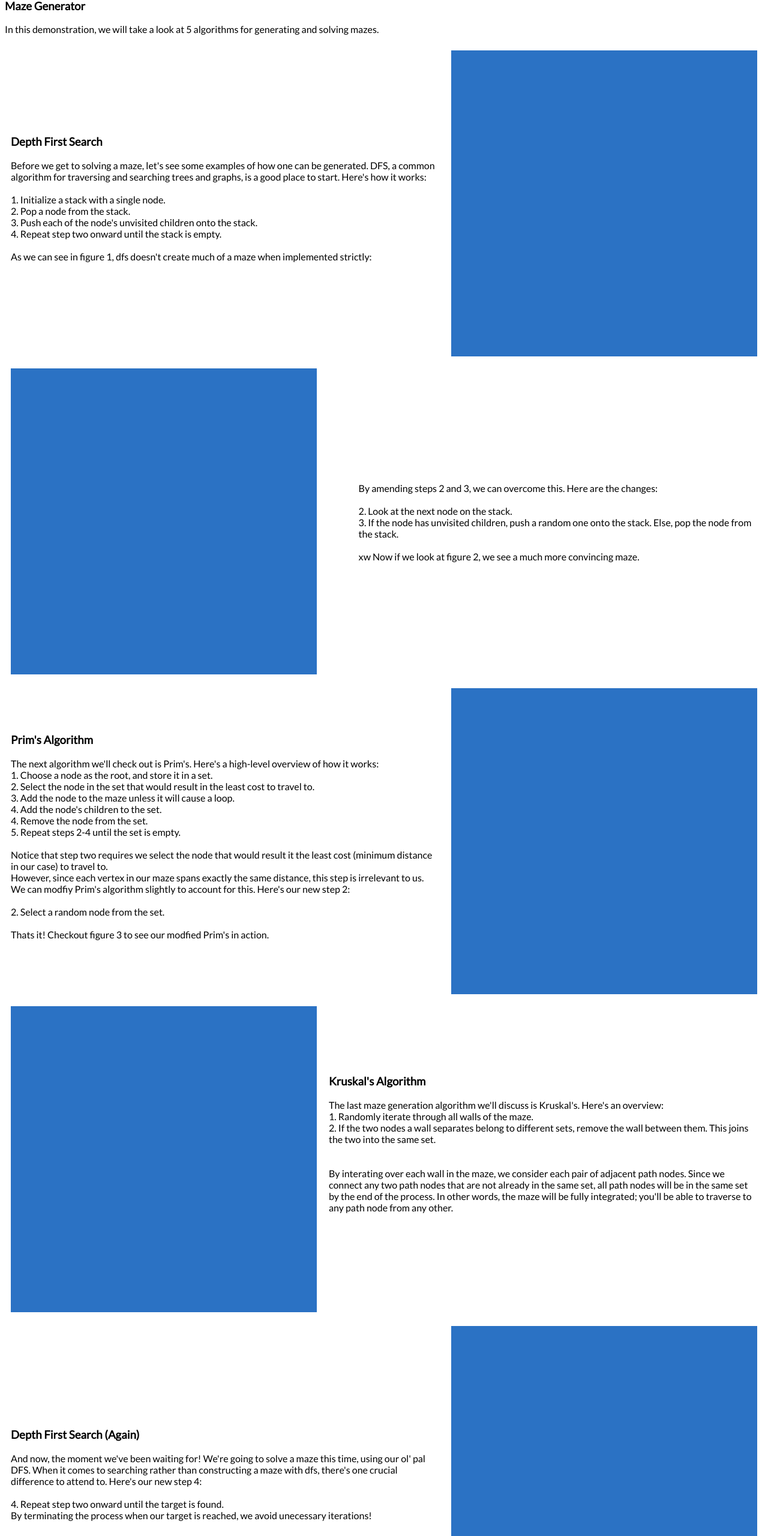
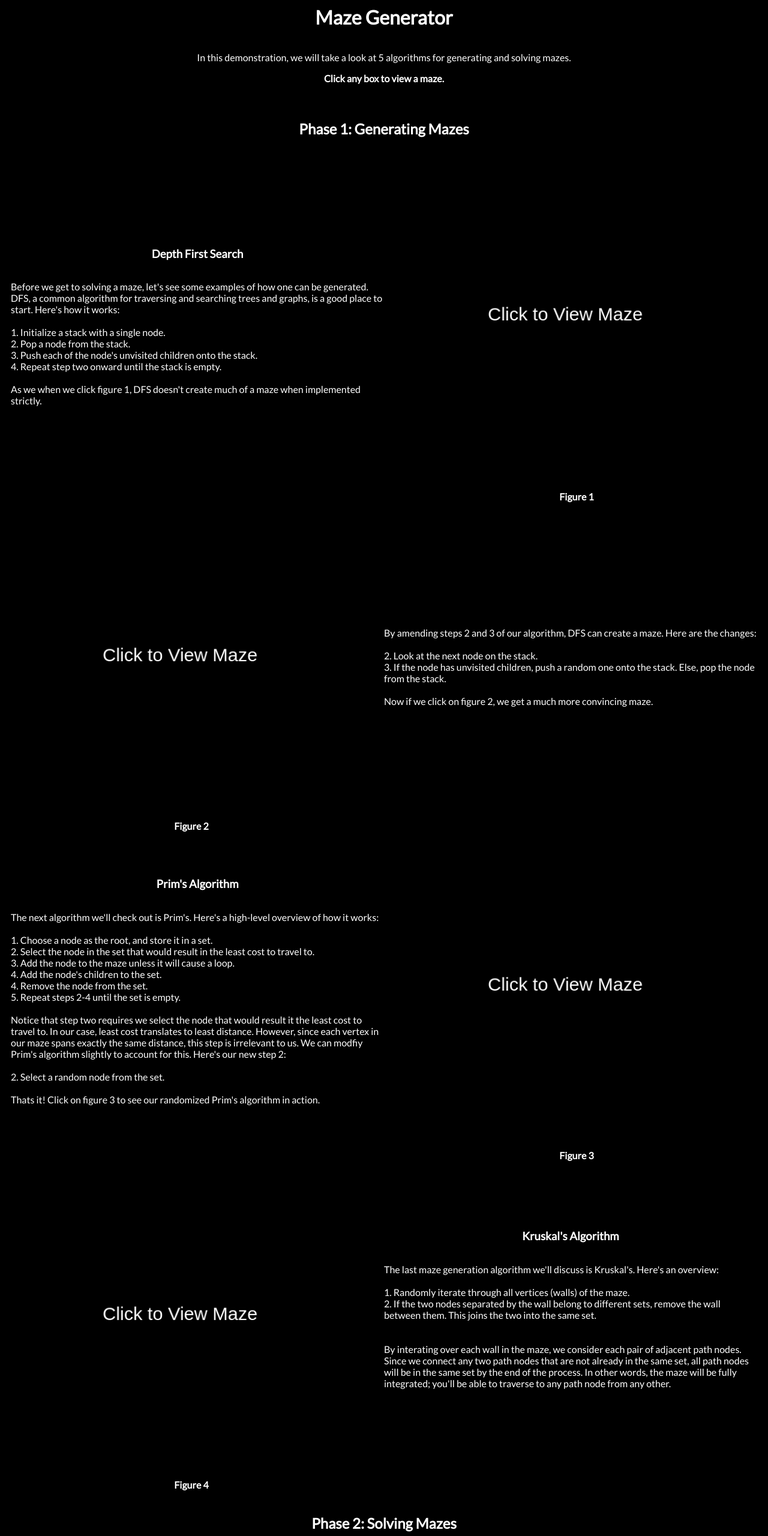
Before and after one commit to stvtortora/MazeGenerator, a website built with webpack: page index.html in a window 1280 px wide. Shown: the part 20-2580 px from the top of the page at 60% size. Built offline with nearby package versions, Linux system fonts and the light colour scheme.

Commit message:
first draft

```diff
--- a/index.html
+++ b/index.html
@@ -9,9 +9,11 @@
   </head>
   <body>
     <div class='intro'>
-      <h3>Maze Generator</h3>
-      <p>In this demonstration, we will take a look at 5 algorithms for generating and solving mazes.</p>
+      <h1>Maze Generator</h1>
+      <p>In this demonstration, we will take a look at 5 algorithms for generating and solving mazes. </p>
+      <strong>Click any box to view a maze.</strong>
     </div>
+    <h2>Phase 1: Generating Mazes</h2>
     <div class='maze_demonstration'>
         <div class="description">
           <h3>Depth First Search</h3>
@@ -23,23 +25,27 @@
             3. Push each of the node's unvisited children onto the stack. <br/>
             4. Repeat step two onward until the stack is empty. <br/>
             <br/>
-            As we can see in figure 1, dfs doesn't create much of a maze when implemented strictly: <br/>
+            As we when we click figure 1, DFS doesn't create much of a maze when implemented strictly.<br/>
             <br/>
           </p>
         </div>
-        <canvas class="canvas" id="1" width="500" height="500">Figure 1</canvas><br/>
+        <div class='canvas-container'>
+          <canvas class="canvas" id="1" width="490" height="490">Figure 1</canvas><br/>
+          <strong>Figure 1</strong>
+        </div>
     </div>
     <div class='maze_demonstration'>
       <div class='canvas-container'>
-        <canvas class="canvas" id="2" width="500" height="500">Figure 2</canvas>
+        <canvas class="canvas" id="2" width="490" height="490">Figure 2</canvas>
+        <strong>Figure 2</strong>
       </div>
       <div class="description">
-        By amending steps 2 and 3, we can overcome this. Here are the changes: <br/>
+        By amending steps 2 and 3 of our algorithm, DFS can create a maze. Here are the changes: <br/>
         <br/>
         2. Look at the next node on the stack.<br/>
         3. If the node has unvisited children, push a random one onto the stack. Else, pop the node from the stack.<br/>
-        <br/>xw
-        Now if we look at figure 2, we see a much more convincing maze.<br/>
+        <br/>
+        Now if we click on figure 2, we get a much more convincing maze.<br/>
       </div>
       <br/>
     </div>
@@ -49,7 +55,7 @@
 
           <p>
             The next algorithm we'll check out is Prim's. Here's a high-level overview of how it works: <br/>
-
+            <br/>
             1. Choose a node as the root, and store it in a set.<br/>
             2. Select the node in the set that would result in the least cost to travel to.<br/>
             3. Add the node to the maze unless it will cause a loop.<br/>
@@ -58,32 +64,36 @@
             5. Repeat steps 2-4 until the set is empty.<br/>
             <br/>
 
-            Notice that step two requires we select the node that would result it the least cost (minimum distance in our case) to travel to. <br/>
+            Notice that step two requires we select the node that would result it the least cost to travel to. In our case, least cost translates to least distance.
             However, since each vertex in our maze spans exactly the same distance, this step is irrelevant to us. We can modfiy Prim's algorithm slightly to account for this. Here's our new step 2: <br/>
             <br/>
 
             2. Select a random node from the set. <br/>
             <br/>
-            Thats it! Checkout figure 3 to see our modfied Prim's in action.
+            Thats it! Click on figure 3 to see our randomized Prim's algorithm in action.
             <br/>
           </p>
         <br/>
       </div>
-      <canvas class="canvas" id="3" width="500" height="500">Figure 3</canvas>
+      <div class=canvas-container>
+        <canvas class="canvas" id="3" width="490" height="490">Figure 3</canvas>
+        <strong>Figure 3</strong>
+      </div>
     </div>
 
     <div class='maze_demonstration'>
       <div class='canvas-container'>
-        <canvas class="canvas" id="4" width="500" height="500">Figure 3</canvas>
+        <canvas class="canvas" id="4" width="490" height="490">Figure 3</canvas>
+        <strong>Figure 4</strong>
       </div>
       <div class="description">
         <h3>Kruskal's Algorithm</h3>
 
         <p>
           The last maze generation algorithm we'll discuss is Kruskal's. Here's an overview:<br/>
-
-          1. Randomly iterate through all walls of the maze. <br/>
-          2. If the two nodes a wall separates belong to different sets, remove the wall between them. This joins the two into the same set. <br/>
+          <br/>
+          1. Randomly iterate through all vertices (walls) of the maze. <br/>
+          2. If the two nodes separated by the wall belong to different sets, remove the wall between them. This joins the two into the same set. <br/>
           <br/>
           <br/>
 
@@ -97,24 +107,31 @@
         <br/>
       </div>
     </div>
-
+    <h2>Phase 2: Solving Mazes</h2>
     <div class="maze_demonstration">
       <div class="description">
         <h3>Depth First Search (Again)</h3>
 
-          <p>And now, the moment we've been waiting for! We're going to solve a maze this time, using our ol' pal DFS. When it comes to searching rather than constructing a maze with dfs, there's one crucial difference to attend to. Here's our new step 4:<br/>
+          <p>We're going to use DFS to solve a maze this time. When it comes to searching rather than constructing a maze with this algorithm, there's one crucial difference to attend to. Here's our new step 4:<br/>
             <br/>
 
           4. Repeat step two onward until the target is found. <br/>
+          <br/>
           By terminating the process when our target is reached, we avoid unecessary iterations!
           <br/>
           <br/>
         </p>
       </div>
-      <canvas class="canvas" id="5" width="500" height="500">Figure 4</canvas>
+      <div class="canvas-container">
+        <canvas class="canvas" id="5" width="490" height="490">Figure 4</canvas>
+        <strong>Figure 5</strong>
+      </div>
     </div>
     <div class="maze_demonstration">
-      <canvas class="canvas" id="6" width="500" height="500">Figure 5</canvas>
+      <div class='canvas-container'>
+        <canvas class="canvas" id="6" width="490" height="490">Figure 5</canvas>
+        <strong>Figure 6</strong>
+      </div>
       <div class="description">
         <h3>Breadth First Search</h3>
         <p>
@@ -146,7 +163,10 @@
         </p>
         <br/>
       </div>
-      <canvas class="canvas" id="7" width="500" height="500">Figure 6</canvas>
+      <div class="canvas-container">
+        <canvas class="canvas" id="7" width="490" height="490">Figure 6</canvas>
+        <strong>Figure 7</strong>
+      </div>
     </div>
   </body>
 </html>
--- a/js/components/grid.js
+++ b/js/components/grid.js
@@ -37,6 +37,7 @@ class Grid {
   }
 
   drawSolution (root, target, ctx) {
+    debugger
     const path = [target];
     while(path[0].x !== root.x || path[0].y !== root.y) {
       let node = path[0].parent;
@@ -45,11 +46,11 @@ class Grid {
 
     const drawStep = () => {
       path.forEach(node => {
-        this.drawPath(ctx, node, '#ff2103')
+        this.drawPath(ctx, node, '#ff2103');
       });
     }
 
-    const timer = setInterval(drawStep, 0);
+    drawStep();
   }
 
   drawPath(ctx, node, color) {
--- a/js/generators/kruskals_generator.js
+++ b/js/generators/kruskals_generator.js
@@ -1,7 +1,7 @@
 import maze_solver from '../solvers/maze_solver';
 import DisjointSet from '../components/disjoint_set';
 
-const kruskals_generator = (grid, root, canvas, algo) => {
+const kruskals_generator = (grid, root, ctx, algo) => {
   const disjointSet = new DisjointSet;
   const flatten = (array) => {
     let flattened = [];
@@ -32,7 +32,6 @@ const kruskals_generator = (grid, root, canvas, algo) => {
     return array;
   }
 
-  const ctx = canvas.getContext('2d');
   let options = rejectWalls(flatten(grid.matrix));
 debugger
 
--- a/js/generators/master_generator.js
+++ b/js/generators/master_generator.js
@@ -2,13 +2,16 @@ import Grid from '../components/grid';
 import Node from '../components/node';
 
 const maze = (maze_generator, canvasId, rootCoords, gridDimensions, solve_algo, gen_algo) => {
-  const grid = new Grid(gridDimensions);
-  const root = new Node(rootCoords, null);
-  // const root = grid.matrix[rootCoords[0]][rootCoords[1]];
   const canvas = document.getElementById(canvasId);
+
   canvas.addEventListener("click", ()=> {
+    const grid = new Grid(gridDimensions);
+    const root = new Node(rootCoords, null);
+    const ctx = canvas.getContext('2d');
     debugger
-    maze_generator(grid, root, canvas, solve_algo, gen_algo);
+    ctx.clearRect(0, 0, canvas.width, canvas.height);
+    debugger
+    maze_generator(grid, root, ctx, solve_algo, gen_algo);
   });
 }
 
--- a/js/generators/prims_dfs_generator.js
+++ b/js/generators/prims_dfs_generator.js
@@ -1,8 +1,7 @@
 import maze_solver from '../solvers/maze_solver';
 
-const primsDfsGenerator = (grid, root, canvas, solve_algo, gen_algo) => {
+const primsDfsGenerator = (grid, root, ctx, solve_algo, gen_algo) => {
 
-  const ctx = canvas.getContext('2d');
   let options = [root];
 
   const generationStep = () => {
@@ -19,12 +18,11 @@ const primsDfsGenerator = (grid, root, canvas, solve_algo, gen_algo) => {
     } else{
       selected = options.pop();
     }
-debugger
+
 
     if(grid.openAt(selected.x, selected.y)) {
       grid.continuePath(selected, ctx);
       selected.generateChildren(grid);
-debugger
       options = options.concat(selected.children);
     }
   }
@@ -33,6 +31,7 @@ debugger
     while(options.length > 0){
       generationStep();
     }
+    debugger
     maze_solver(ctx, root, grid.matrix[48][48], grid, solve_algo);
   } else{
     const timer = window.setInterval(generationStep, 0);
--- a/js/generators/randomized_dfs_generator.js
+++ b/js/generators/randomized_dfs_generator.js
@@ -1,6 +1,6 @@
 import maze_solver from '../solvers/maze_solver';
 
-const randomized_dfs_generator = (grid, root, canvas, algo) => {
+const randomized_dfs_generator = (grid, root, ctx, algo) => {
   const shuffle = (array) => {
     for(let i = 0; i < array.length; i++) {
       let j = Math.floor(Math.random() * array.length);
@@ -9,7 +9,6 @@ const randomized_dfs_generator = (grid, root, canvas, algo) => {
     return array;
   }
 
-  const ctx = canvas.getContext('2d');
   grid.continuePath(root, ctx);
   let options = [root];
 
--- a/js/generators/recursive_backtrack_generator.js
+++ b/js/generators/recursive_backtrack_generator.js
@@ -1,6 +1,6 @@
 import maze_solver from '../solvers/maze_solver';
 
-const recursive_backtrack_generator = (grid, root, canvas, algo) => {
+const recursive_backtrack_generator = (grid, root, ctx, algo) => {
   const shuffle = (array) => {
     for(let i = 0; i < array.length; i++) {
       let j = Math.floor(Math.random() * array.length);
@@ -8,9 +8,6 @@ const recursive_backtrack_generator = (grid, root, canvas, algo) => {
     }
     return array;
   }
-
-  const ctx = canvas.getContext('2d');
-
 
   const generationStep = (node) => {
 
--- a/js/index.js
+++ b/js/index.js
@@ -13,4 +13,12 @@ document.addEventListener("DOMContentLoaded", () => {
     maze(primsDfsGenerator, '5', [0, 0], [50, 50], 'dfs', 'prims');
     maze(primsDfsGenerator, '6', [0, 0], [50, 50], 'bfs', 'prims');
     maze(primsDfsGenerator, '7', [0, 0], [50, 50], 'a*', 'prims');
+
+    const mazeIds = ['1', '2', '3', '4', '5', '6', '7'].forEach(id => {
+      const canvas = document.getElementById(id);
+      const ctx = canvas.getContext('2d');
+      ctx.font = '30px sans-serif'
+      ctx.fillStyle = 'white';
+      ctx.fillText("Click to View Maze", 100, canvas.height/2);
+    });
 });
--- a/js/solvers/maze_solver.js
+++ b/js/solvers/maze_solver.js
@@ -15,7 +15,7 @@ const maze_solver = (ctx, root, target, grid, algo) => {
 
   const solutionStep = () => {
     let selected = algo === 'dfs' ? options.pop() : options.shift();
-    grid.drawPath(ctx, selected, "#000000");
+    grid.drawPath(ctx, selected, '#fffbfb');
 
     if(selected.x === target.x && selected.y === target.y) {
 
--- a/main.css
+++ b/main.css
@@ -1,52 +1,51 @@
 .canvas {
   height: 500px;
   width: 500px;
-  background-color: #2b72c4;
+  background-color: black;
   padding: 5px;
   margin: 10px;
 }
 
 .canvas-container {
   width: 50%;
+  display: flex;
+  flex-direction: column;
+  align-items: center;
 }
 
 body {
   font-family: 'Lato', sans-serif;
+  color: white;
+  display: flex;
+  flex-direction: column;
+  align-items: center;
+  background-color: black;
 }
 
-
-
-/* .description {
-} */
-
-/* .intro {
-  margin:auto;
-  width: 500px;
+h2 {
+  padding: 20px;
 }
 
-body {
+.intro {
+  display: flex;
+  flex-direction: column;
   align-items: center;
+  margin-bottom: 20px;
+  color: '#fffbfb';
 }
 
-
-.maze_demonstration{
-  width: 500px;
-  margin:auto;
+.description {
+  display: flex;
+  flex-direction: column;
   align-items: center;
-} */
-
-
-
-/* .text {
-  width: 800px;
-  margin-left: -200px;
-} */
-.description {
   margin: 10px;
+  width: 50%;
+  color: '#fffbfb';
 }
 
 .maze_demonstration {
   display: flex;
   flex-direction: row;
   align-items: center;
+  color: inherit;
 }
```
Also changed, not shown: js/bundle.js (+24 -15 lines), 1 other file.
